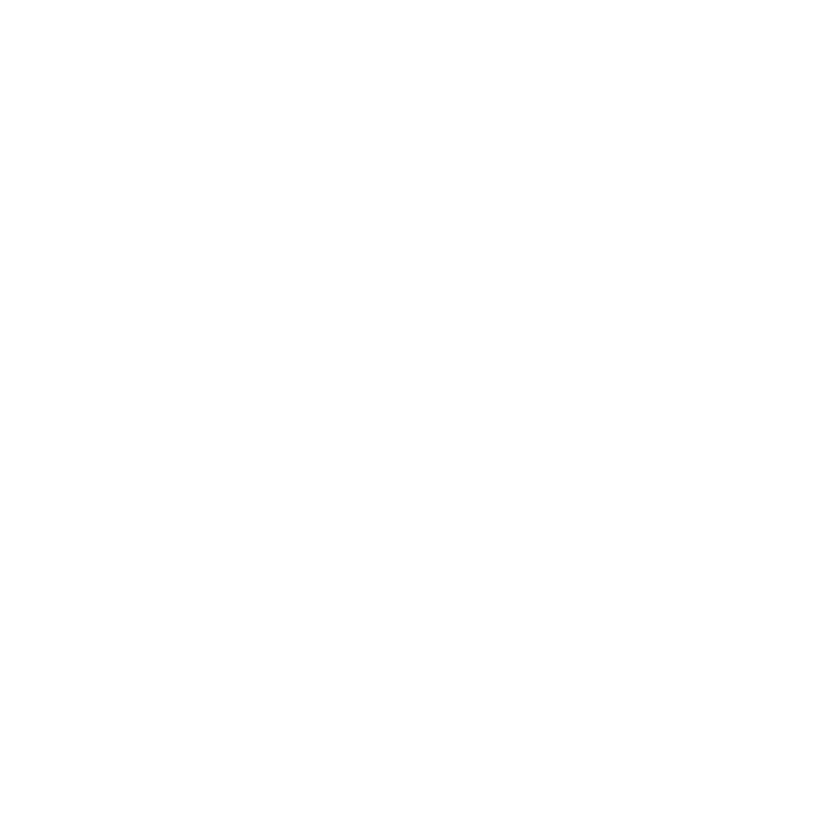
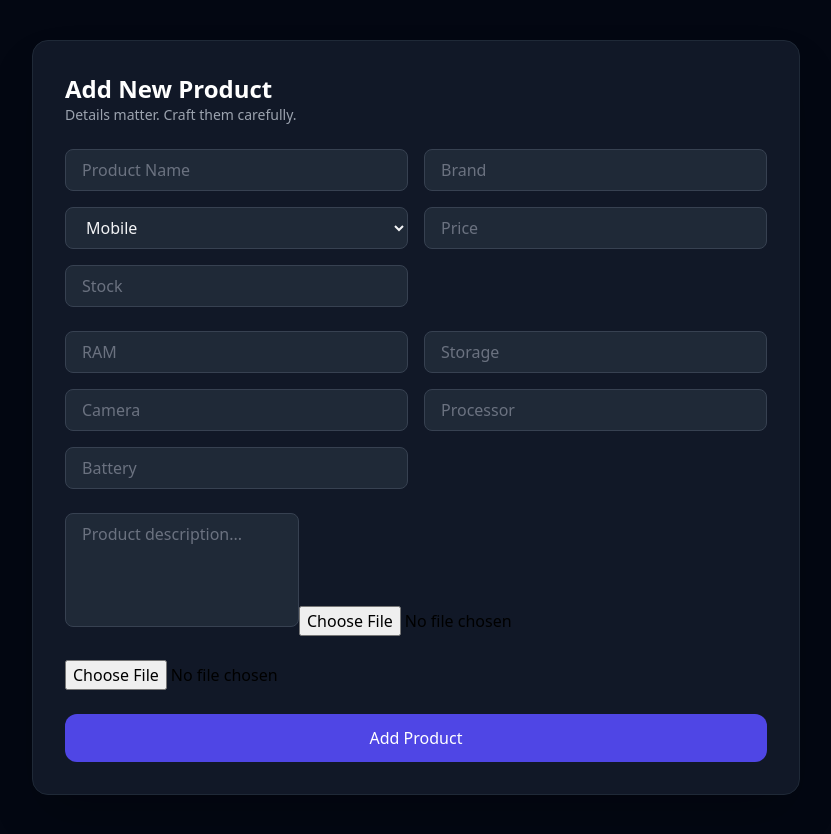
Before and after one commit to sewak07/E-commerce, a React app in the folder frontend/: page /admin-addProduct in a window 1280 px wide. Before the commit this address had no page. Shown: the whole page, without its empty margins (224-1055 px from the left). Before the commit the page ends 800 px from the top, so only its background shows below. Built offline with nearby package versions, Linux system fonts and the light colour scheme; the HTML template or start-up script is replaced by a standard one.

Commit message:
Frontend modified

```diff
--- a/frontend/src/App.jsx
+++ b/frontend/src/App.jsx
@@ -4,6 +4,7 @@
 import SignUp from "./pages/Signup.jsx";
 import Login from "./pages/Login.jsx";
 import AdminDashboard from './pages/AdminDashboard.jsx';
+import AddProduct from './pages/AddProduct.jsx';
 
 export default function App() {
   return (
@@ -13,6 +14,7 @@
       <Route path='/signup' element={<SignUp />} />
       <Route path='/login' element={<Login />} />
       <Route path='/admin-dashboard' element={<AdminDashboard />} />
+      <Route path='/admin-addProduct' element={<AddProduct />} />
     </Routes>
   )
 }
--- a/frontend/src/api/axios.js
+++ b/frontend/src/api/axios.js
@@ -1,11 +1,23 @@
 import axios from "axios";
 
-const axiosInstance = axios.create({
-  baseURL : "http://localhost:8000/api/v1",
-  headers:{
-    "Content-Type ": "application/json",
-  },
-  withCredentials: true,
+const instance = axios.create({
+  baseURL: "http://localhost:8000/api/v1",
 });
 
-export default axiosInstance;
+// FORCE token every request (no interceptor risk)
+instance.interceptors.request.use((config) => {
+  const token = localStorage.getItem("token");
+
+  console.log("TOKEN BEING SENT:", token); // debug
+
+  if (token) {
+    config.headers = {
+      ...config.headers,
+      Authorization: `Bearer ${token}`,
+    };
+  }
+
+  return config;
+});
+
+export default instance;
--- a/frontend/src/pages/AddProduct.jsx
+++ b/frontend/src/pages/AddProduct.jsx
@@ -2,7 +2,6 @@
 import { useState } from "react";
 
 export default function AddProduct() {
-
   const [form, setForm] = useState({
     productName: "",
     brand: "",
@@ -19,89 +18,137 @@
 
   const [img1, setImg1] = useState(null);
   const [img2, setImg2] = useState(null);
+  const [loading, setLoading] = useState(false);
 
   const handleChange = (e) => {
-    setForm({ ...form, [e.target.name]: [e.target.value] });
-  }
+    setForm({ ...form, [e.target.name]: e.target.value });
+  };
 
-  const handleSubmit = async () => {
+  const handleSubmit = async (e) => {
     e.preventDefault();
+    setLoading(true);
 
-    const formData = new fromData();
+    try {
+      const formData = new FormData();
 
-    //basic fields
+      // basic fields
       formData.append("productName", form.productName);
       formData.append("brand", form.brand);
       formData.append("category", form.category);
-    formData.append("price", form.price);
-    formData.append("stock", form.stock);
+      formData.append("price", Number(form.price));
+      formData.append("stock", Number(form.stock));
       formData.append("description", form.description);
 
-    // specs
-    formData.append("specs[RAM]", form.RAM);
-    formData.append("specs[storage]", form.storage);
-    formData.append("specs[camera]", form.camera);
-    formData.append("specs[processor]", form.processor);
-    formData.append("specs[battery]", form.battery);
+      // ✅ IMPORTANT FIX: send specs as JSON string (NOT bracket syntax)
+      formData.append(
+        "specs",
+        JSON.stringify({
+          RAM: form.RAM,
+          storage: form.storage,
+          camera: form.camera,
+          processor: form.processor,
+          battery: form.battery,
+        })
+      );
 
       // images
       formData.append("img1", img1);
       if (img2) formData.append("img2", img2);
 
-    try {
-      const response = await axios.post("/products", formData, {
-        headers: { "Content-Type": "multipart/form-data" },
+      await axios.post("/products", formData, {
+        headers: {
+          "Content-Type": "multipart/form-data",
+        },
       });
-      alert("PRoduct added successfully");
-      e.target.reset();
 
+      alert("Product added successfully");
+
+      setForm({
+        productName: "",
+        brand: "",
+        category: "mobile",
+        price: "",
+        description: "",
+        stock: "",
+        RAM: "",
+        storage: "",
+        camera: "",
+        processor: "",
+        battery: "",
+      });
+
+      setImg1(null);
+      setImg2(null);
     } catch (error) {
-      console.error("Error adding products:", error)
+      console.error("Error adding product:", error);
+      alert("Something went wrong");
+    } finally {
+      setLoading(false);
     }
-  }
+  };
+
+  const inputClass =
+    "bg-gray-800 border border-gray-700 text-gray-100 placeholder-gray-500 rounded-lg px-4 py-2 focus:outline-none focus:ring-2 focus:ring-indigo-600 transition";
+
   return (
+    <div className="min-h-screen bg-gray-950 flex items-center justify-center px-4 py-10">
+      <form
+        onSubmit={handleSubmit}
+        className="w-full max-w-3xl bg-gray-900 border border-gray-800 rounded-2xl p-8 space-y-6 shadow-2xl"
+      >
         <div>
-      <form onSubmit={handleSubmit}>
-        <input name="productName" value={form.productName} onChange={handleChange} placeholder="Product Name" required />
-        <input name="brand" value={form.brand} onChange={handleChange} placeholder="Brand" required />
+          <h1 className="text-2xl font-semibold text-white">
+            Add New Product
+          </h1>
+          <p className="text-sm text-gray-400">
+            Details matter. Craft them carefully.
+          </p>
+        </div>
 
-        <select name="category" value={form.category} onChange={handleChange}>
+        {/* Basic Info */}
+        <div className="grid grid-cols-1 md:grid-cols-2 gap-4">
+          <input name="productName" value={form.productName} onChange={handleChange} placeholder="Product Name" className={inputClass} />
+          <input name="brand" value={form.brand} onChange={handleChange} placeholder="Brand" className={inputClass} />
+          <select name="category" value={form.category} onChange={handleChange} className={inputClass}>
             <option value="mobile">Mobile</option>
             <option value="tablet">Tablet</option>
             <option value="audio">Audio</option>
             <option value="accessories">Accessories</option>
           </select>
-
-
-        <input type="number" name="price" placeholder="Price" required />
-        <input type="number" name="stock" placeholder="Stock" required />
+          <input type="number" name="price" value={form.price} onChange={handleChange} placeholder="Price" className={inputClass} />
+          <input type="number" name="stock" value={form.stock} onChange={handleChange} placeholder="Stock" className={inputClass} />
+        </div>
 
         {/* Specs */}
-        <input name="specs[RAM]" placeholder="RAM" required />
-        <input name="specs[storage]" placeholder="Storage" required />
-        <input name="specs[camera]" placeholder="Camera" required />
-        <input name="specs[processor]" placeholder="Processor" required />
-        <input name="specs[battery]" placeholder="Battery" required />
+        <div className="grid grid-cols-1 md:grid-cols-2 gap-4">
+          <input name="RAM" value={form.RAM} onChange={handleChange} placeholder="RAM" className={inputClass} />
+          <input name="storage" value={form.storage} onChange={handleChange} placeholder="Storage" className={inputClass} />
+          <input name="camera" value={form.camera} onChange={handleChange} placeholder="Camera" className={inputClass} />
+          <input name="processor" value={form.processor} onChange={handleChange} placeholder="Processor" className={inputClass} />
+          <input name="battery" value={form.battery} onChange={handleChange} placeholder="Battery" className={inputClass} />
+        </div>
 
-        <input type="number" name="price" value={form.price} onChange={handleChange} placeholder="Price" required />
-        <input type="number" name="stock" value={form.stock} onChange={handleChange} placeholder="Stock" required />
+        <textarea
+          name="description"
+          value={form.description}
+          onChange={handleChange}
+          placeholder="Product description..."
+          rows={4}
+          className={`${inputClass} resize-none`}
+        />
 
-
-        <input name="RAM" value={form.RAM} onChange={handleChange} placeholder="RAM" />
-        <input name="storage" value={form.storage} onChange={handleChange} placeholder="Storage" />
-        <input name="camera" value={form.camera} onChange={handleChange} placeholder="Camera" />
-        <input name="processor" value={form.processor} onChange={handleChange} placeholder="Processor" />
-        <input name="battery" value={form.battery} onChange={handleChange} placeholder="Battery" />
-
-        <textarea name="description" value={form.description} onChange={handleChange} placeholder="Description" />
-
-        <input type="file" onChange={(e) => setImg1(e.target.files[0])} required />
+        {/* Images */}
+        <input type="file" onChange={(e) => setImg1(e.target.files[0])} />
         <input type="file" onChange={(e) => setImg2(e.target.files[0])} />
 
-        <button className="bg-indigo-600 text-white px-4 py-2 rounded">
-          Add Product
+        <button
+          type="submit"
+          disabled={loading}
+          className="w-full bg-indigo-600 text-white py-3 rounded-xl"
+        >
+          {loading ? "Adding..." : "Add Product"}
         </button>
       </form>
     </div>
-  )
+  );
 }
--- a/frontend/src/pages/AdminDashboard.jsx
+++ b/frontend/src/pages/AdminDashboard.jsx
@@ -1,9 +1,9 @@
 import AdminHeader from "../components/AdminHeader.jsx";
-
 export default function AdminDashboard() {
   return (
     <div>
       <AdminHeader />
+
     </div>
   )
 }
--- a/frontend/src/pages/Login.jsx
+++ b/frontend/src/pages/Login.jsx
@@ -10,15 +10,23 @@
 
   const handleLogin = async (e) => {
     e.preventDefault();
+
     try {
       const response = await axios.post("/auth/login", { email, password });
+
       const user = response.data.user;
+      const token = response.data.token;
 
-      if(user?.role==="admin" || user?.role==="superadmin"){
+      localStorage.setItem("token", token);
+
+      localStorage.setItem("user", JSON.stringify(user));
+
+      if (user?.role === "admin" || user?.role === "superadmin") {
         navigate("/admin-dashboard");
-      }else{
+      } else {
         navigate("/");
       }
+
     } catch (err) {
       console.error(err);
     }
```
Also changed, not shown: frontend/src/components/AdminHeader.jsx (line endings or trailing spaces). Lines whose indentation alone changed are shown as unchanged.
